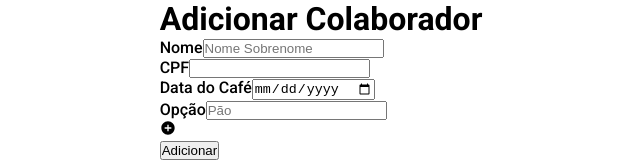
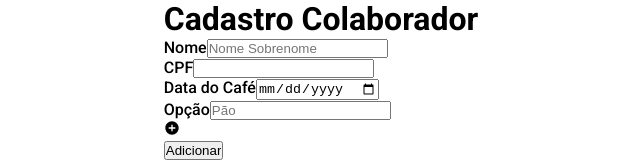
Before and after one commit to nhsneto/cafe-frontend, a React (Vite) app: page /cadastro in a window 1280 px wide. Shown: the top 162 px of the page, without its empty margins (319-959 px from the left). Built offline with nearby package versions, Linux system fonts and the light colour scheme.

Commit message:
Remove useLocation

```diff
--- a/src/Routes/Cadastro.jsx
+++ b/src/Routes/Cadastro.jsx
@@ -1,6 +1,5 @@
 import { useState } from "react";
 import styles from "./Cadastro.module.css";
-import { useLocation } from "react-router-dom";
 import Input from "../Components/Input";
 import InputOpcoes from "../Components/InputOpcoes";
 
@@ -10,8 +9,6 @@ function Cadastro() {
   const [dataCafe, setDataCafe] = useState("");
   const [opcao, setOpcao] = useState("");
   const [opcoes, setOpcoes] = useState([]);
-
-  const location = useLocation().pathname;
 
   function getDataDeAmanha() {
     const data = new Date();
@@ -71,7 +68,7 @@ function Cadastro() {
 
   return (
     <div className={styles.container}>
-      <h1>Adicionar Colaborador</h1>
+      <h1>Cadastro Colaborador</h1>
       <form onSubmit={adicionaColaborador} className={styles.form}>
         <Input
           label="Nome"
```
